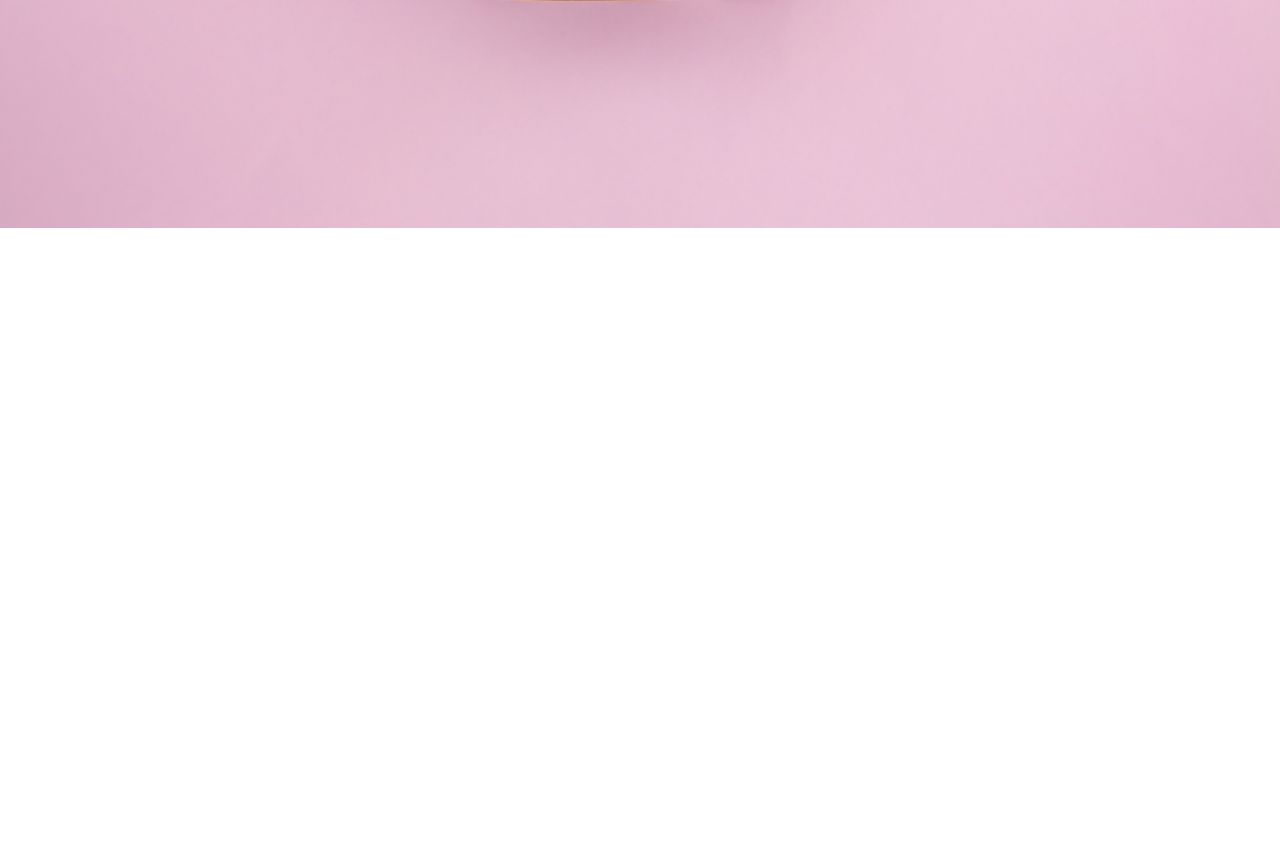
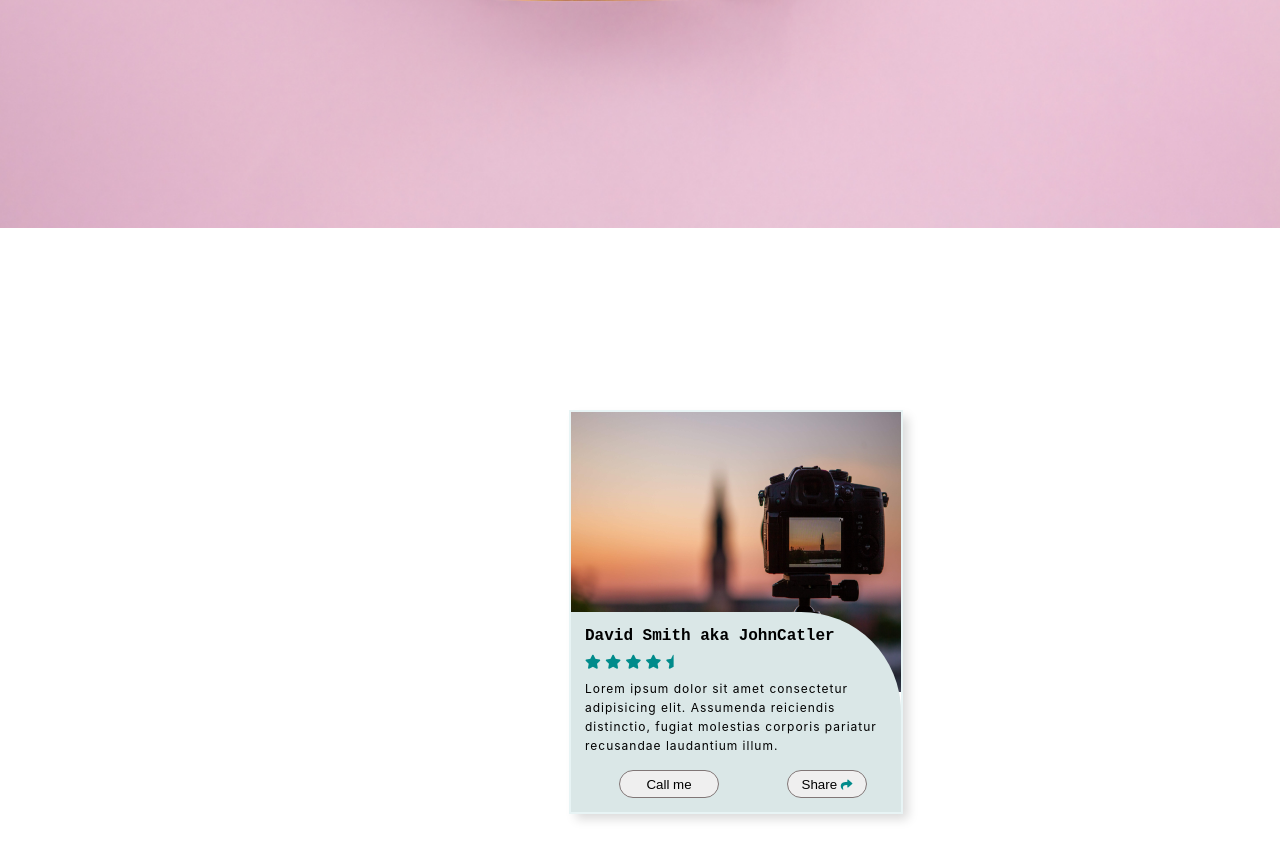
Before and after one commit to mohdrishin/Photography-Portfolio, a plain HTML site: page index.html in a window 1280 px wide. Shown: the part 572-1432 px from the top of the page. Before the commit the page ends 800 px from the top, so only its background shows below. Drawn offline with Linux system fonts and the light colour scheme.

Commit message:
card added

```diff
--- a/index.html
+++ b/index.html
@@ -48,6 +48,35 @@
                 </div>
             </div>
         </div>
+
+
+        <!-- Preview Cards-->
+        <div class="cards-section">
+            <div class="cards">
+                <div class="img-block">
+                    <img src="/images/camera-cardbg.jpg" alt="">
+                </div>
+                <div class="profile-datas">
+                    <h3>David Smith aka JohnCatler</h3>
+                    <div class="star-rating">
+                        <i class="fas fa-star fa-sm"></i>
+                        <i class="fas fa-star fa-sm"></i>
+                        <i class="fas fa-star fa-sm"></i>
+                        <i class="fas fa-star fa-sm"></i>
+                        <i class="fas fa-star-half fa-sm"></i>
+                    </div>
+                    <p>Lorem ipsum dolor sit amet consectetur adipisicing elit. Assumenda reiciendis distinctio, fugiat molestias corporis pariatur recusandae laudantium illum.</p>
+                    <div class="buttons">
+                        <button class="callme-btn">Call me</button>
+                        <button class="share-btn">Share <i class="fas fa-share fa-sm"></i></button>
+                    </div>
+                </div>
+
+            </div>
+        </div>
+
+
+
     </div>
 <script src="main.js"></script>
 </body>
--- a/style.css
+++ b/style.css
@@ -103,6 +103,94 @@
 {
     font-size: 22px;
     z-index: 1;
+}
+
+/* Cards Section */
+.cards-section{
+    height: 100vh;
+    width: auto;
+    /* background-color:rgb(16, 41, 41); */
+    position: relative;
+}
+.cards-section .cards{
+    position: absolute;
+    top:190px;
+    height: 400px;
+    width: 330px;
+    margin-left: 569px;
+    /* margin: px auto; */
+    /* background-color: bisque; */
+    /* border-radius: 10px; */
+    display: flex;
+    flex-direction: column;
+    box-shadow: 6px 6px 10px -1px rgba(0,0,0,0.15),
+                -6px -6px 10px -1px rgba(255,255,255,0.7);
+    border: 2px solid #e8f4f5;
+}
+.cards .img-block{
+    height: 200px;
+    width: auto;
+}
+.img-block img{
+    background-size:contain;
+    background-position: center;
+    height: 280px;
+    width: 330px;
+}
+.cards .profile-datas{
+    height: 220px;
+    background-color:rgb(218, 231, 231);
+    display: flex;
+    flex-direction: column;
+    justify-content: left;
+    border-top-right-radius: 100px;
+    padding-left: 14px;
+    /* margin-top: -20px; */
+}
+.profile-datas h3{
+    padding-top:15px;
+    font-size: 16px;
+    font-weight: 600;
+    font-family: monospace;
+}
+.profile-datas .star-rating{
+    padding-top: 8px;
+    width: auto;
+}
+.star-rating .fas{
+    color:darkcyan;
+}
+.profile-datas p{
+    font-size: 12px;
+    padding-top: 8px;
+    font-family: -apple-system, BlinkMacSystemFont, 'Segoe UI', Roboto, Oxygen, Ubuntu, Cantarell, 'Open Sans', 'Helvetica Neue', sans-serif;
+    font-weight: 400;
+    padding-right: 14px;
+    line-height: 19px;
+    letter-spacing: 1px;
+}
+.profile-datas .buttons{
+    display: flex;
+    align-items:center;
+    justify-content:space-around;
+    margin-top: 15px;
+}
+.buttons .callme-btn{
+    width: 100px;
+    height: 28px;
+    border-radius: 15px;
+    border:1px solid rgb(128, 118, 118);
+    cursor: pointer;
+}
+.buttons .share-btn{
+    width: 80px;
+    height: 28px;
+    border-radius: 15px;
+    border:1px solid rgb(128, 118, 118);
+    cursor: pointer;
+}
+.buttons .share-btn .fas{
+    color: darkcyan;
 }
 
 
```
Also changed, not shown: images/camera-cardbg.jpg (added).
